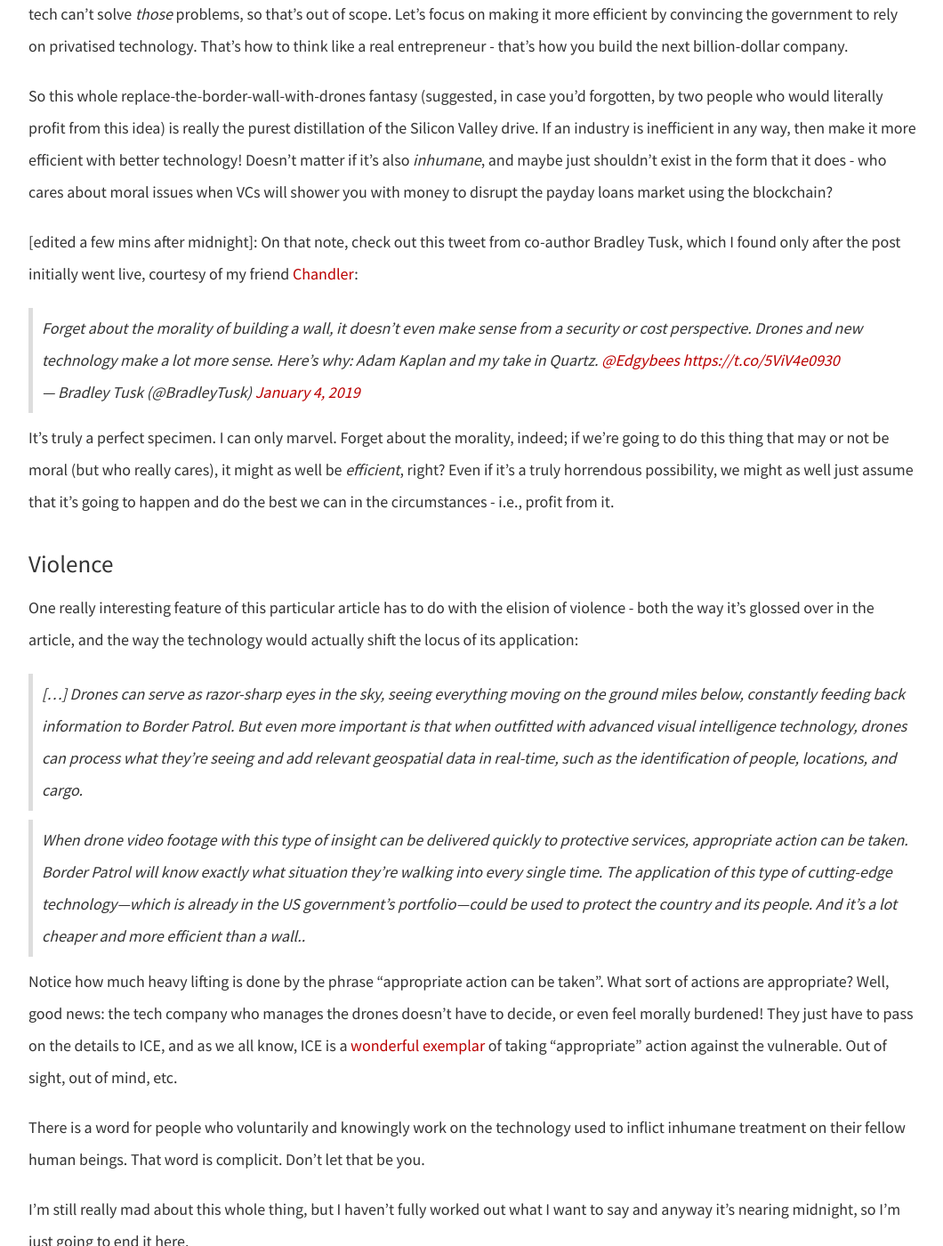
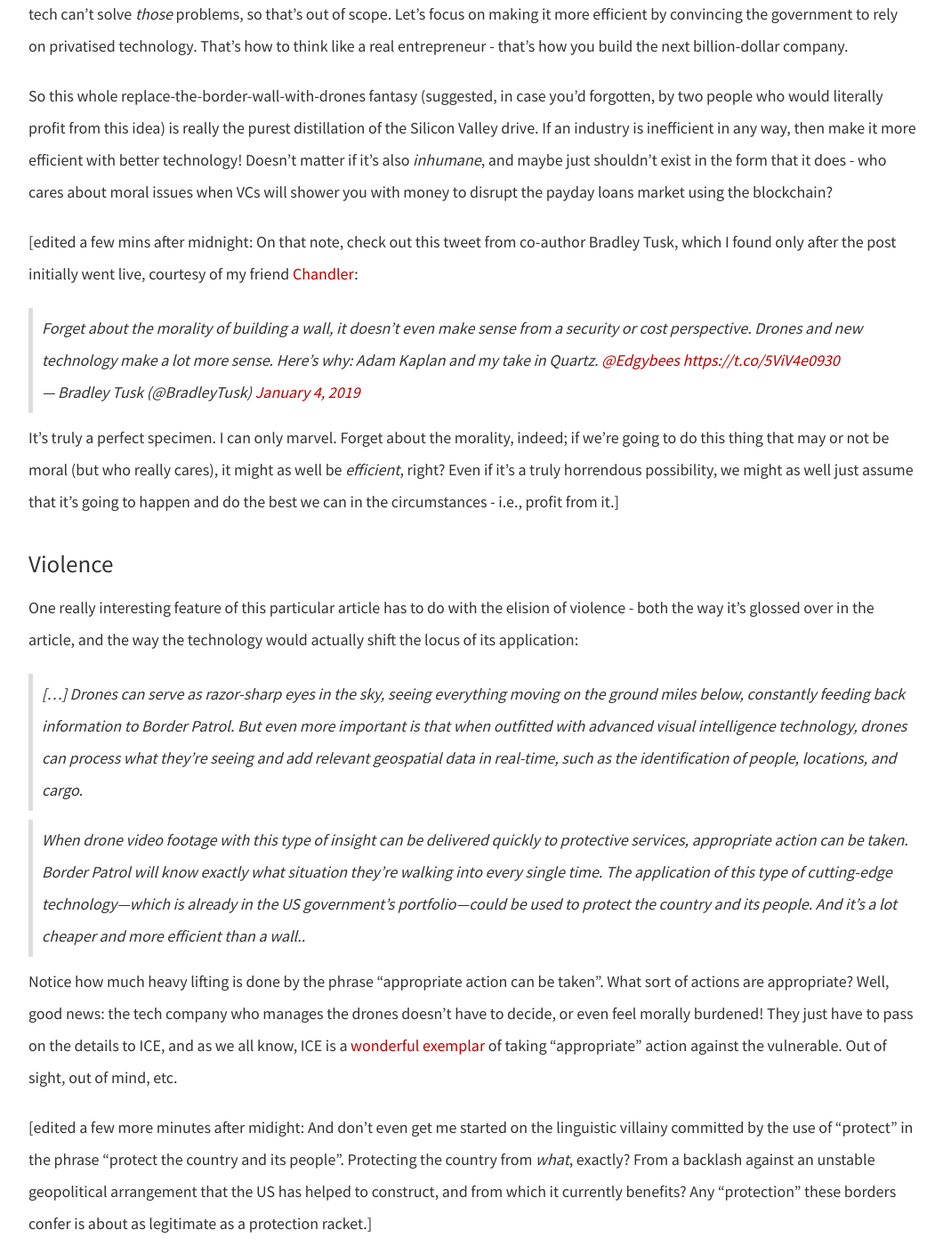
Before and after one commit to dellsystem/dellsystem.github.io, a Jekyll site: the page built from _posts/2019-1-4-fragments-4.md, in a window 1280 px wide and 1400 px high, scrolled down 1303 px. Shown: the whole window at 89% size, without its empty margins (108-1168 px from the left). Built offline with Jekyll 4.4.1, drawn with Linux system fonts in a browser that asks for light colours; comment, search, counter and statistics services are not loaded; some of the changed text lies outside the part shown.

Commit message:
Edit fragments-4 one last time
I swear

```diff
--- a/_posts/2019-1-4-fragments-4.md
+++ b/_posts/2019-1-4-fragments-4.md
@@ -20,12 +20,12 @@ After all, approaches like the one laid out in the article aren't exactly uncomm
 
 So this whole replace-the-border-wall-with-drones fantasy (suggested, in case you'd forgotten, by two people who would literally profit from this idea) is really the purest distillation of the Silicon Valley drive. If an industry is inefficient in any way, then make it more efficient with better technology! Doesn't matter if it's also _inhumane_, and maybe just shouldn't exist in the form that it does - who cares about moral issues when VCs will shower you with money to disrupt the payday loans market using the blockchain?
 
-\[edited a few mins after midnight\]: On that note, check out this tweet from co-author Bradley Tusk, which I found only after the post initially went live, courtesy of my friend [Chandler](https://twitter.com/cba):
+\[edited a few mins after midnight: On that note, check out this tweet from co-author Bradley Tusk, which I found only after the post initially went live, courtesy of my friend [Chandler](https://twitter.com/cba):
 
 <blockquote class="twitter-tweet" data-lang="en"><p lang="en" dir="ltr">Forget about the morality of building a wall, it doesn’t even make sense from a security or cost perspective. Drones and new technology make a lot more sense. Here’s why: Adam Kaplan and my take in Quartz. <a href="https://twitter.com/Edgybees?ref_src=twsrc%5Etfw">@Edgybees</a> <a href="https://t.co/5ViV4e0930">https://t.co/5ViV4e0930</a></p>&mdash; Bradley Tusk (@BradleyTusk) <a href="https://twitter.com/BradleyTusk/status/1081258527820263429?ref_src=twsrc%5Etfw">January 4, 2019</a></blockquote>
 <script async src="https://platform.twitter.com/widgets.js" charset="utf-8"></script>
 
-It's truly a perfect specimen. I can only marvel. Forget about the morality, indeed; if we're going to do this thing that may or not be moral (but who really cares), it might as well be _efficient_, right? Even if it's a truly horrendous possibility, we might as well just assume that it's going to happen and do the best we can in the circumstances - i.e., profit from it.
+It's truly a perfect specimen. I can only marvel. Forget about the morality, indeed; if we're going to do this thing that may or not be moral (but who really cares), it might as well be _efficient_, right? Even if it's a truly horrendous possibility, we might as well just assume that it's going to happen and do the best we can in the circumstances - i.e., profit from it.\]
 
 ### Violence
 
@@ -36,6 +36,8 @@ One really interesting feature of this particular article has to do with the eli
 > When drone video footage with this type of insight can be delivered quickly to protective services, appropriate action can be taken. Border Patrol will know exactly what situation they’re walking into every single time. The application of this type of cutting-edge technology—which is already in the US government’s portfolio—could be used to protect the country and its people. And it’s a lot cheaper and more efficient than a wall..
 
 Notice how much heavy lifting is done by the phrase "appropriate action can be taken". What sort of actions are appropriate? Well, good news: the tech company who manages the drones doesn't have to decide, or even feel morally burdened! They just have to pass on the details to ICE, and as we all know, ICE is a [wonderful exemplar](https://notesfrombelow.org/article/building-worker-power-at-microsoft) of taking "appropriate" action against the vulnerable. Out of sight, out of mind, etc.
+
+\[edited a few more minutes after midight: And don't even get me started on the linguistic villainy committed by the use of "protect" in the phrase "protect the country and its people". Protecting the country from _what_, exactly? From a backlash against an unstable geopolitical arrangement that the US has helped to construct, and from which it currently benefits? Any "protection" these borders confer is about as legitimate as a protection racket.\]
 
 There is a word for people who voluntarily and knowingly work on the technology used to inflict inhumane treatment on their fellow human beings. That word is complicit. Don't let that be you.
 
```
